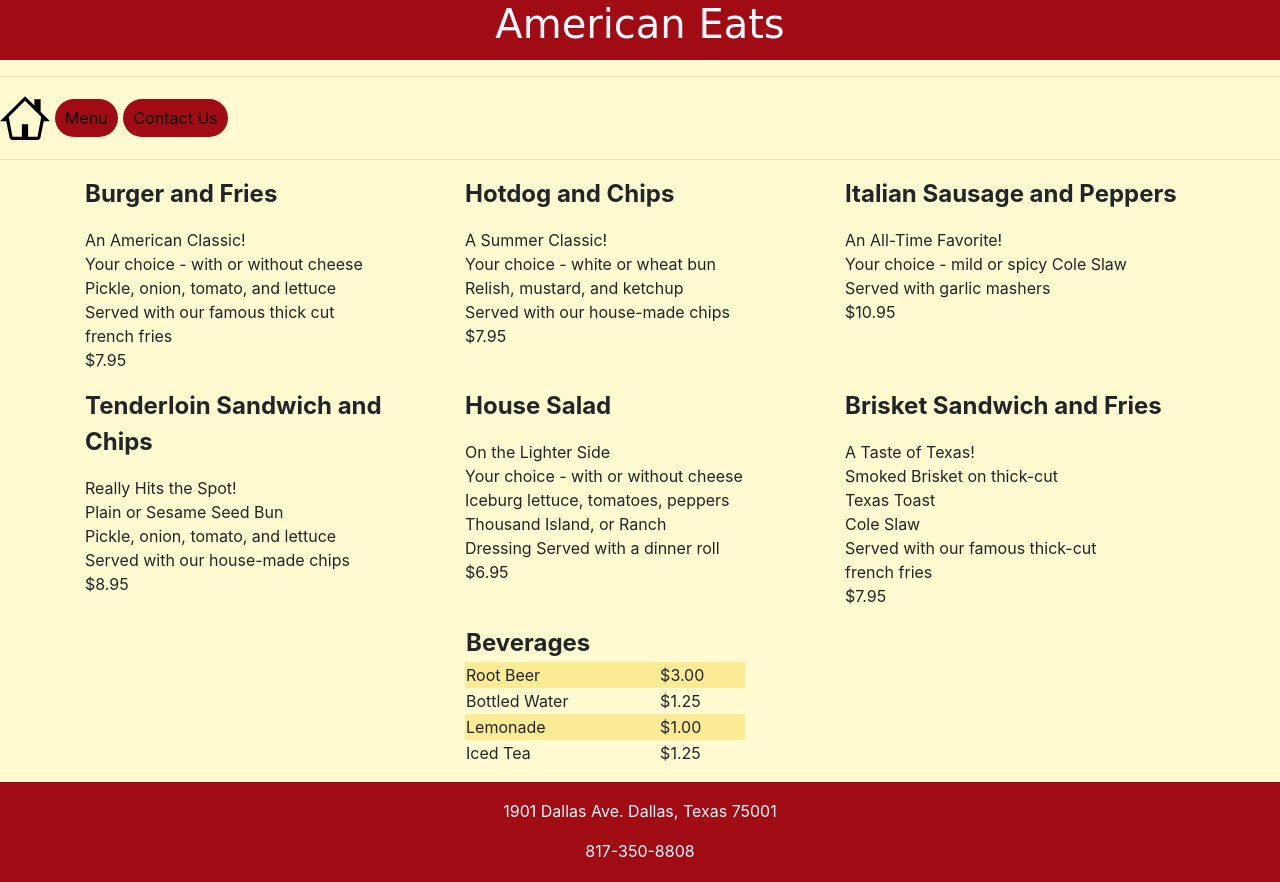
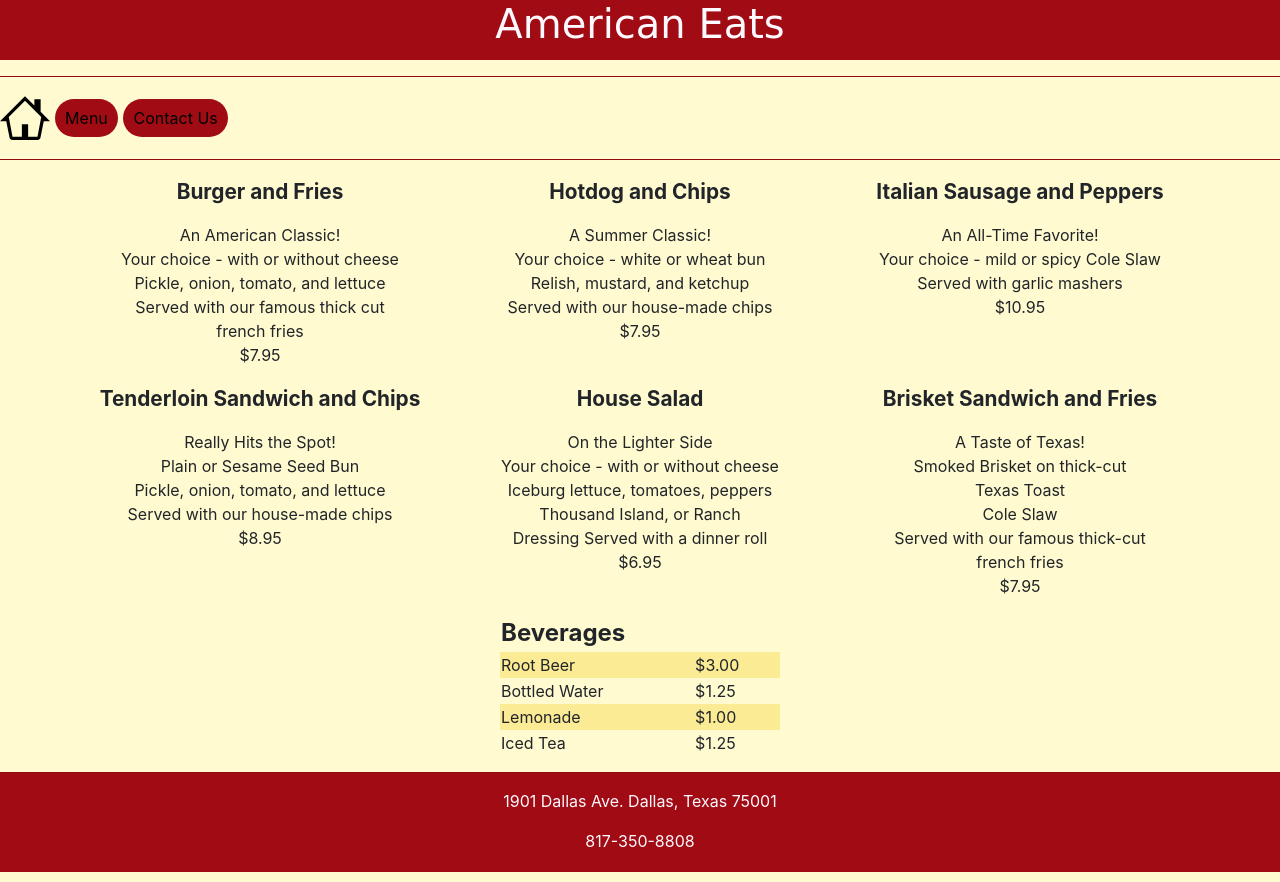
Before and after one commit to jovery90/Dev10, a plain HTML site: page Restaurant3/menu.html in a window 1280 px wide. Drawn offline with nearby package versions, Linux system fonts and the light colour scheme; a web font is replaced by a local one.

Commit message:
Final Project

```diff
--- a/LuckySevens/scripts/DiceRollScript.js
+++ b/LuckySevens/scripts/DiceRollScript.js
@@ -55,9 +55,9 @@ function playGame() {
       currentMoney -= 1;
     }
     if (currentMoney <= 0){
-      document.getElementById("printStartingBet").innerText = startingBet;
+      document.getElementById("printStartingBet").innerText = "$"+startingBet;
       document.getElementById("printRollCount").innerText = rollCount;
-      document.getElementById("printHighestMoney").innerText = highestMoney;
+      document.getElementById("printHighestMoney").innerText = "$"+highestMoney;
       document.getElementById("printHighestMoneyRoll").innerText = highestMoneyRoll;
       document.getElementById("replayButton").innerText = "Play Again?";
 
--- a/Restaurant3/menu.html
+++ b/Restaurant3/menu.html
@@ -8,9 +8,10 @@
     <link rel="stylesheet" href="https://stackpath.bootstrapcdn.com/bootstrap/4.1.3/css/bootstrap.min.css" integrity="sha384-MCw98/SFnGE8fJT3GXwEOngsV7Zt27NXFoaoApmYm81iuXoPkFOJwJ8ERdknLPMO" crossorigin="anonymous">
     <link rel="stylesheet" href="styles/restaurantStyles.css" type="text/css">
     <link href="https://fonts.googleapis.com/css?family=Barriecito&display=swap" rel="stylesheet">
+
     <style media="screen">
       .FoodNames {
-        font-size: 1.5em;
+        font-size: 1.3em;
       }
       body {
         background-color: #fffacf;
@@ -20,8 +21,15 @@
       }
       table {
         width: 80%;
+        margin: auto;
       }
+      .BurgerAndFries, .HotdogAndChips, .ItalianSausageAndPeppers,
+      .TenderloinSandwichAndChips, .HouseSalad, .BrisketSandwichAndFries  {
+        text-align: center;
+      }
+
     </style>
+
   </head>
   <body>
     <noscript>
@@ -125,7 +133,7 @@
       <div class="container">
         <div class="row">
           <div class="col-sm">
-
+            <!-- Leave empty for column 1 -->
           </div>
           <div class="col-sm">
             <article class="BeveragesTable">
@@ -162,7 +170,7 @@
             </article>
           </div>
           <div class="col-sm">
-
+            <!-- Leave empty for column 3 -->
           </div>
         </div>
       </div>
--- a/Restaurant3/styles/restaurantStyles.css
+++ b/Restaurant3/styles/restaurantStyles.css
@@ -46,3 +46,7 @@ nav .btn {
   background-color:  #a10b13;
   color: #fef9ff;
 }
+
+hr {
+  background-color: #a10b13;
+}
```
Also changed, not shown: LuckySevens/index.html (+1 -0 lines), Restaurant3/contact.html (+3 -7 lines), Restaurant3/home.html (+2 -1 lines).
